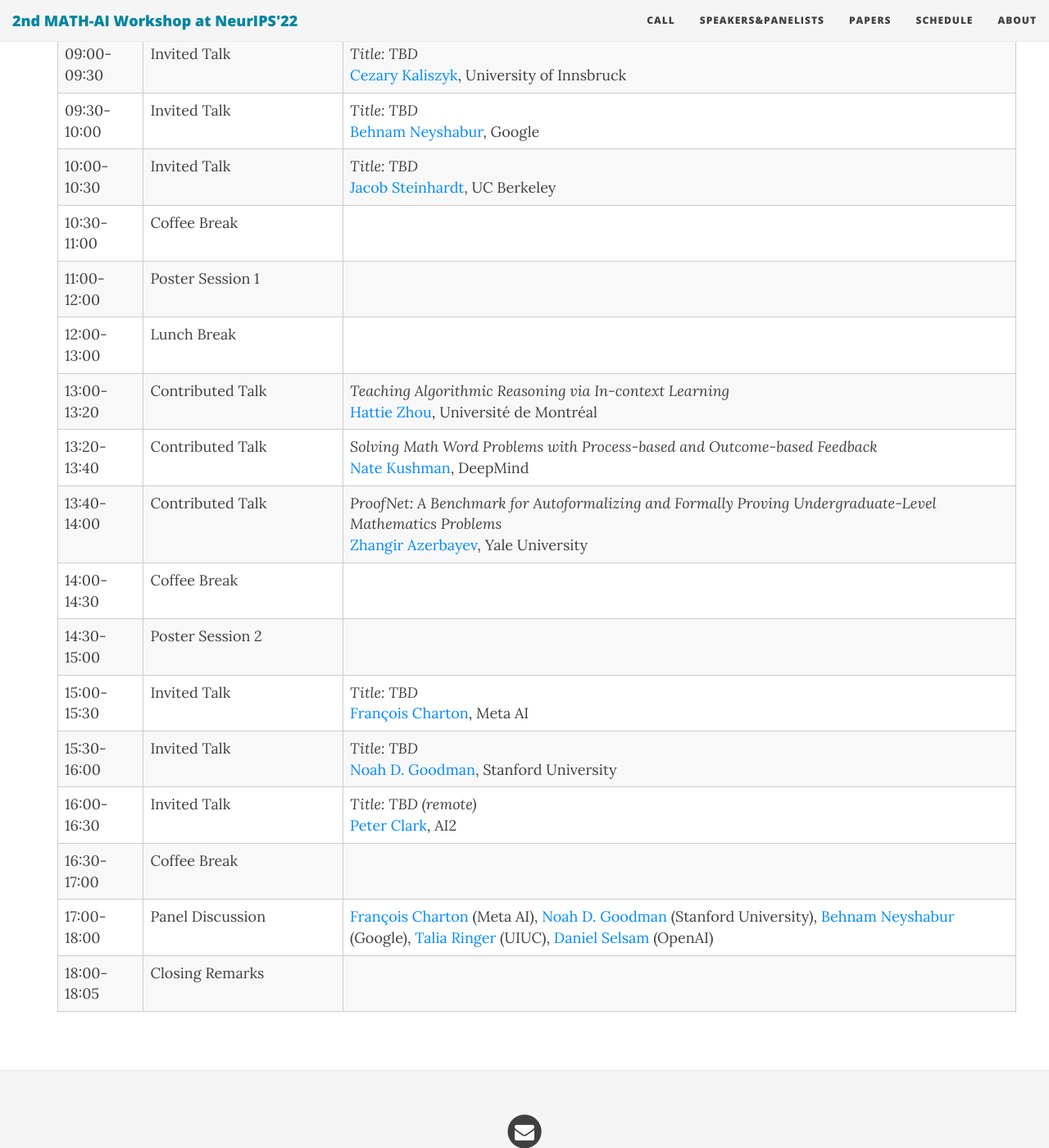
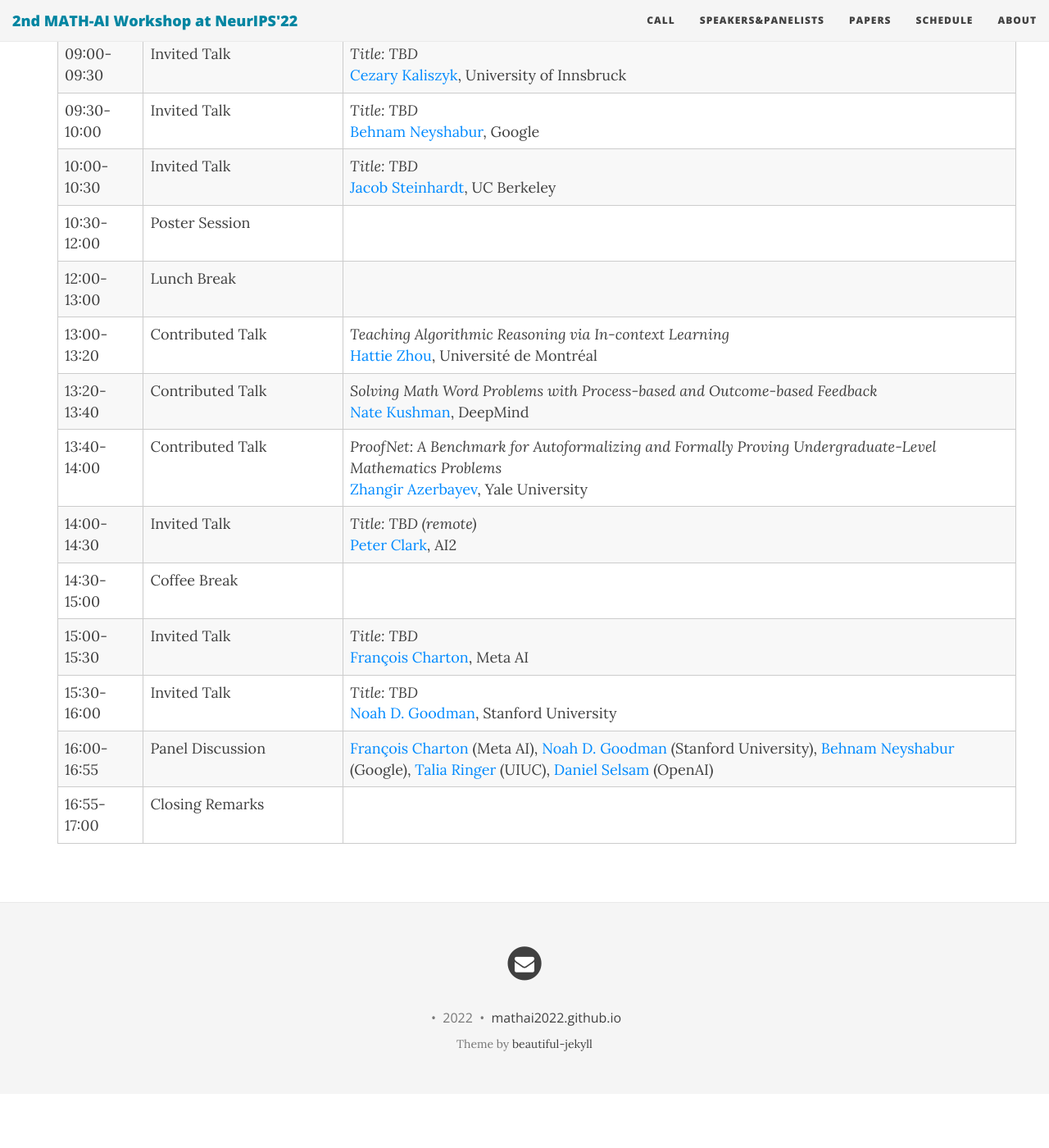
Before and after one commit to mathai-2023/mathai-2023.github.io, a Jekyll site: the page built from schedule.md, in a window 1280 px wide and 1400 px high, scrolled down 553 px. Shown: the whole window at 82% size. Built offline with Jekyll 4.4.1, drawn with Linux system fonts in a browser that asks for light colours; nearby versions of some CDN libraries; after the commit the page ends 1887 px from its top, so only the background shows below that.

Commit message:
update schedule

```diff
--- a/_data/schedule.yml
+++ b/_data/schedule.yml
@@ -21,20 +21,14 @@ jsteinhardt:
   start: "10:00-10:30"
   type: "Invited"
 
-break1:
-  event: "Coffee Break"
+poster1:
+  event: "Poster Session"
   title: ""
-  start: "10:30-11:00"
+  author: ""
+  start: "10:30-12:00"
   type: "General"
 
-poster1:
-  event: "Poster Session 1"
-  title: ""
-  author: ""
-  start: "11:00-12:00"
-  type: "General"
-
-break2:
+break1:
   event: "Lunch Break"
   title: ""
   start: "12:00-13:00"
@@ -64,16 +58,15 @@ contrib3:
   start: "13:40-14:00"
   type: "Contributed"
 
-break3:
+pclark:
+  event: "pclark"
+  title: "Title: TBD (remote)"
+  start: "14:00-14:30"
+  type: "Invited"
+
+break2:
   event: "Coffee Break"
   title: ""
-  start: "14:00-14:30"
-  type: "General"
-
-poster2:
-  event: "Poster Session 2"
-  title: ""
-  author: ""
   start: "14:30-15:00"
   type: "General"
 
@@ -89,27 +82,16 @@ ngoodman:
   start: "15:30-16:00"
   type: "Invited"
 
-pclark:
-  event: "pclark"
-  title: "Title: TBD (remote)"
-  start: "16:00-16:30"
-  type: "Invited"
-
-break4:
-  event: "Coffee Break"
-  title: ""
-  start: "16:30-17:00"
-  type: "General"
 
 panel1:
   event: "Panel Discussion"
   title: "MATH-AI: Toward Human-Level Mathematical Reasoning"
   # speakers: "Jo Boaler (Stanford), Yuri Burda (OpenAI), Chris Piech (Stanford), Sumeet Singh (Turnitin), Kurt Vanlehn (ASU)"
   speakers: ["fcharton", "ngoodman", "bneyshabur", "tringer", "dselsam"]
-  start: "17:00-18:00"
+  start: "16:00-16:55"
   type: "Panel"
 
 closing:
   event: "Closing Remarks"
-  start: "18:00-18:05"
+  start: "16:55-17:00"
   type: "General"
```
Also changed, not shown: 1 other file.
